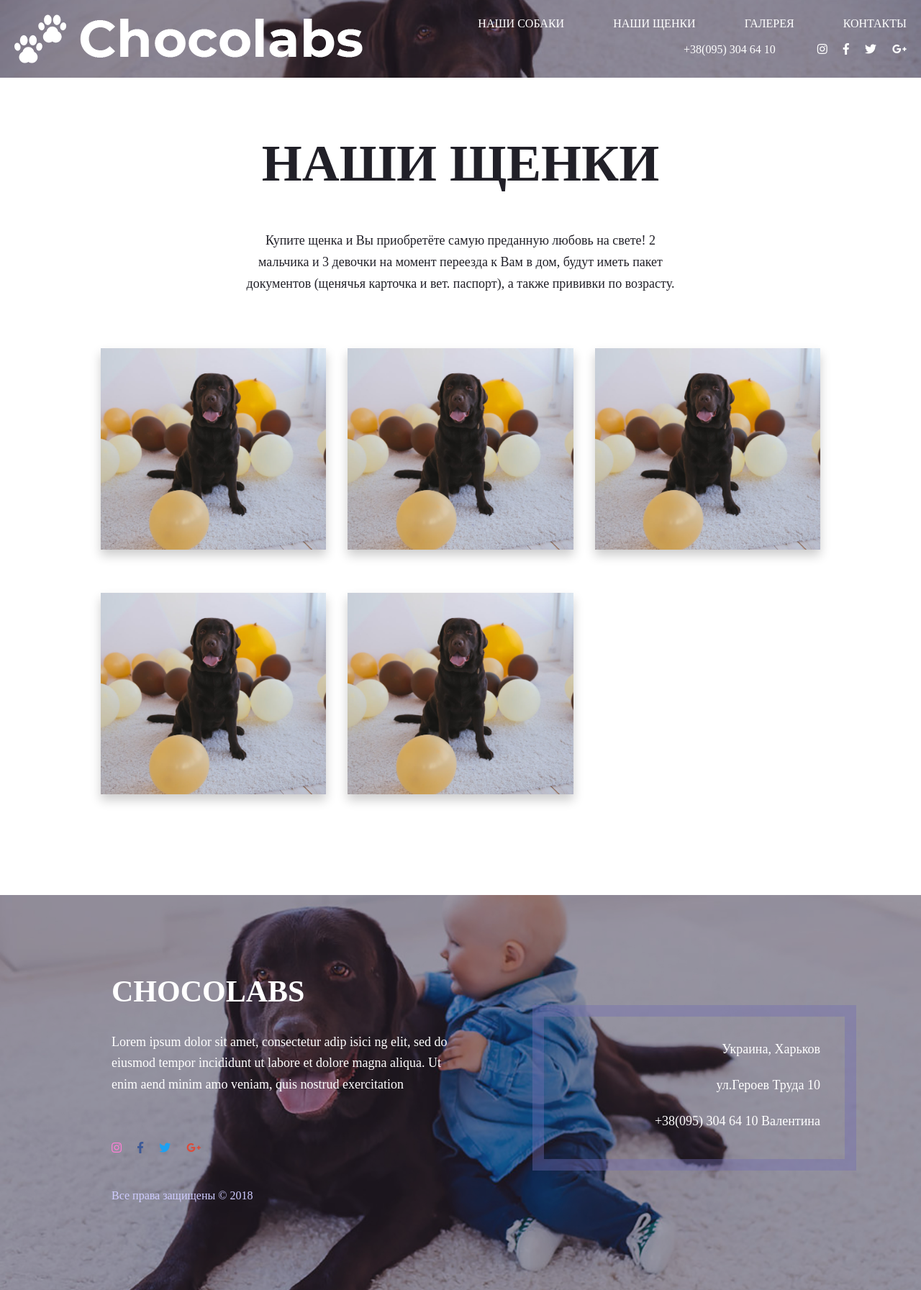
After one commit to BahrovaSasha/chocolabs, a PHP site: page /puppies.html in a window 1280 px wide. The commit adds this page. Shown: the whole page at 72% size. Run offline with PHP 8.4, Linux system fonts and the light colour scheme; some libraries are stand-ins or nearby versions; some web fonts are replaced.

Commit message:
align drop menu, begin puppies

```diff
--- a/app/index.html
+++ b/app/index.html
@@ -25,12 +25,13 @@
 
 <body>
 	<header class="main_header">
-		<div class="header_menu_wrap">
-			<div class="header_menu container_big">
+		<div class="header_menu_wrap container_big">
+			<div class="header_menu">
 				<div class="logo_menu_align">
 					<a href="#" class="logo"><img src="img\logo.png" alt="logo"></a>
 				</div>
 			<div class="details">
+
 			<nav class="main_nav">
 				<ul class="flex_menu">
 					<li><a href="#">Наши собаки</a></li>
@@ -50,7 +51,6 @@
 				<a href="#"><i class="fab fa-google-plus-g"></i></a>
 				</div>
 			</div>
-
 		</div>
 		<a href="#" class="burger">
 			<span class="menu_button"></span>
--- /dev/null
+++ b/app/puppies.html
@@ -0,0 +1,131 @@
+<!DOCTYPE html>
+<html lang="ru">
+
+<head>
+
+	<meta charset="utf-8">
+	<!-- <base href="/"> -->
+
+	<title>Chocolabs</title>
+	<meta name="description" content="">
+
+	<meta http-equiv="X-UA-Compatible" content="IE=edge">
+	<meta name="viewport" content="width=device-width, initial-scale=1, maximum-scale=1">
+
+	<!-- Template Basic Images Start -->
+	<meta property="og:image" content="path/to/image.jpg">
+
+	<!-- Custom Browsers Color Start -->
+	<meta name="theme-color" content="#000">
+	<!-- Custom Browsers Color End -->
+
+	<link rel="stylesheet" href="css/main.min.css">
+
+</head>
+
+<body>
+	<header class="main_header main_header_dog">
+		<div class="header_menu_wrap">
+			<div class="header_menu container_big">
+				<div class="logo_menu_align">
+					<a href="#" class="logo"><img src="img\logo.png" alt="logo"></a>
+				</div>
+			<div class="details">
+			<nav class="main_nav">
+				<ul class="flex_menu">
+					<li><a href="#">Наши собаки</a></li>
+					<li><a href="#">Наши щенки</a></li>
+					<li><a href="#">Галерея</a></li>
+					<li><a href="#">Контакты</a></li>
+				</ul>
+			</nav>
+			<div class="contacts">
+				<div class="phone">
+					<a href="tel:+380953046410">+38(095) 304 64 10</a>
+				</div>
+				<div class="social-icons">
+				<a href="#"><i class="fab fa-instagram"></i></a>
+				<a href="#"><i class="fab fa-facebook-f"></i></a>
+				<a href="#"><i class="fab fa-twitter"></i></a>
+				<a href="#"><i class="fab fa-google-plus-g"></i></a>
+				</div>
+			</div>
+		</div>
+		<a href="#" class="burger">
+			<span class="menu_button"></span>
+		</a>
+		</div>
+		</div>
+	</header>
+
+	<main class="container_small">
+		<div class="main_puppies">
+			<div class="puppies_info">
+				<h2 class="dark_h">Наши щенки</h2>
+				<p>Купите щенка и Вы приобретёте самую преданную любовь на свете! 2 мальчика и 3 девочки на момент переезда к Вам в дом, будут иметь пакет документов (щенячья карточка и вет. паспорт), а также прививки по возрасту.</p>
+			</div>
+			<div class="row">
+				<div class="puppi_wrap col-md-4 col-xs-12">
+					<div class="one_puppi">
+						<img src="img\dog3.jpg" alt="">
+						<a href="#" class="overlay"><span>Узнать больше</span></a>
+					</div>
+				</div>
+				<div class="puppi_wrap col-md-4 col-xs-12">
+					<div class="one_puppi">
+						<img src="img\dog3.jpg" alt="">
+						<a href="#" class="overlay"><span>Узнать больше</span></a>
+					</div>
+				</div>
+				<div class="puppi_wrap col-md-4 col-xs-12">
+					<div class="one_puppi">
+						<img src="img\dog3.jpg" alt="">
+						<a href="#" class="overlay"><span>Узнать больше</span></a>
+					</div>
+				</div>
+			</div>
+
+			<div class="row">
+				<div class="puppi_wrap col-md-4 col-xs-12">
+					<div class="one_puppi">
+						<img src="img\dog3.jpg" alt="">
+						<a href="#" class="overlay"><span>Узнать больше</span></a>
+					</div>
+				</div>
+				<div class="puppi_wrap col-md-4 col-xs-12">
+					<div class="one_puppi">
+						<img src="img\dog3.jpg" alt="">
+						<a href="#" class="overlay"><span>Узнать больше</span></a>
+					</div>
+				</div>
+			</div>
+		</div>
+	</main>
+
+	<footer class="footer_background dark-overlay">
+		<div class="row foot_content container_small">
+			<div class="col-md-6 col-xs-12">
+				<h2 class="violet_h">Chocolabs</h2>
+				<p>Lorem ipsum dolor sit amet, consectetur adip isici ng elit, sed do eiusmod tempor incididunt ut labore et dolore magna aliqua. Ut enim aend minim  amo veniam, quis nostrud exercitation</p>
+				<div class="social-icons">
+					<a href="#"><i class="fab fa-instagram"></i></a>
+					<a href="#"><i class="fab fa-facebook-f"></i></a>
+					<a href="#"><i class="fab fa-twitter"></i></a>
+					<a href="#"><i class="fab fa-google-plus-g"></i></a>
+				</div>
+					<div class="copyright">Все права защищены &copy; 2018</div>
+			</div>
+			<div class="col-md-6 col-xs-12 address">
+				<p>Украина, Харьков</p>
+				<p>ул.Героев Труда 10</p>
+				<p>+38(095) 304 64 10 Валентина</p>
+			</div>
+		</div>
+
+	</footer>
+
+
+	<script src="js/scripts.min.js"></script>
+
+</body>
+</html>
--- /dev/null
+++ b/app/scss/_one_dog.scss
@@ -0,0 +1,150 @@
+.main_header_dog{
+  min-height: 10.8rem;
+  height: 10.8rem;
+  @include md{
+    min-height: 8rem;
+    height: 8rem;
+  }
+  &:before{
+    background: url(../img/dog5.jpg) no-repeat 0 100%;
+    background-position: 0 25%;
+    background-size: cover;
+  }
+}
+
+.about_dog{
+  padding: 8rem 0 0;
+  .big_dog_img{
+    height: 41rem;
+  	width: 100%;
+  	// margin: 0 0;
+  	position: relative;
+  	overflow: hidden;
+    box-shadow: 0 0 18px 2px rgba(6,6,6,0.1);
+    margin-top: 8rem;
+    @include md{
+      margin-top: 0;
+    }
+    img{
+      position: absolute;
+  		width: auto;
+  		height: 100%;
+  		margin: 0 auto;
+  		left: 50%;
+  		top: 50%;
+  		transform: translate(-50%,-50%);
+    }
+  }
+  .small_carousel{
+    padding: 2rem 0;
+    display: flex;//не работает
+    // align-items: flex-end;
+    .slick-list{
+      width: 75%;
+    }
+    .small_dog_img{
+      height: 10rem;
+      width: 100%;
+      position: relative;
+    	overflow: hidden;
+      box-shadow: 0 0 18px 2px rgba(6,6,6,0.1);
+      // margin: 0 10rem 0 0;
+      img{
+        position: absolute;
+    		width: auto;
+    		height: 100%;
+    		margin: 0 auto;
+    		left: 50%;
+    		top: 50%;
+    		transform: translate(-50%,-50%);
+      }
+    }
+    .right_arrow{
+      width:20%;
+      display: flex;
+      align-items: center;
+      justify-content: center;
+    .arrow{
+      padding: 0 0;
+      // left: -10rem;
+    }
+  }
+  }
+.dogs_info{
+  @include md{
+    padding-top: 3rem;
+  }
+}
+.one_dog_info{
+  padding: 4rem 0;
+}
+  @include md{
+    padding: 6rem 0;
+  }
+  h5{
+    font-size: 2rem;
+    text-transform: uppercase;
+    padding: 2.4rem 0;
+  }
+  ul{
+    padding: 2rem 0;
+    li{
+      font-family: $text-font;
+      font-size: 1.8rem;
+      padding: 0.6rem 0;
+    }
+  }
+}
+
+.one_dog{
+  width: 100%;
+  position: relative;
+  overflow: hidden;
+  // padding: 0 0.8rem;
+  // top: 0;
+  min-height: 400px;//// на медиазапрос
+  box-shadow: 0 8px 14px rgba(6,6,6,0.2);
+  // padding-bottom: 2rem;
+  &:hover .overlay {
+    background-color: rgba(114, 107, 177, 0.5);
+    opacity: 1;
+  }
+  .overlay{
+    position: absolute;
+    top: 0;
+    left: 0;
+    width: 100%;
+    height: 100%;
+    color: $text-white;
+    font-size: 2.4rem;
+    text-align: center;
+    opacity: 0;
+    overflow: hidden;
+    display: flex;
+    align-items: center;
+    justify-content: center;
+    padding: 0 3%;
+    transition: all 0.5s ease;
+    span{
+      text-align: center;
+    }
+  }
+  img{
+    position: absolute;
+    width: auto;
+    height: 100%;
+    margin: 0 auto;
+    left: 50%;
+    top: 50%;
+    transform: translate(-50%,-50%);
+  }
+  @include lg{
+    min-height: 200px;
+  }
+  @include md{
+    min-height: 400px;
+  }
+  @include sm{
+    min-height: 300px;
+  }
+}
--- /dev/null
+++ b/app/scss/_puppies.scss
@@ -0,0 +1,60 @@
+.main_puppies{
+  padding: 8rem 0;
+}
+.puppies_info{
+  text-align: center;
+  padding-bottom: 4rem;
+  width: 60%;
+  margin: 0 auto;
+  h2{
+    white-space: nowrap;
+  }
+  // max-width: 50%;
+  // display: flex;
+  // justify-content: center;
+  // flex-direction: column;
+}
+.puppi_wrap{
+  padding-bottom: 6rem;
+}
+.one_puppi{
+  width: 100%;
+  position: relative;
+  overflow: hidden;
+  padding: 0.8rem;
+  min-height: 280px;
+  box-shadow: 0 8px 14px rgba(6,6,6,0.2);
+  &:hover .overlay {
+    background-color: rgba(114, 107, 177, 0.5);
+    opacity: 1;
+  }
+  .overlay{
+    position: absolute;
+    top: 0;
+    left: 0;
+    width: 100%;
+    height: 100%;
+    color: $text-white;
+    font-size: 2.4rem;
+    text-align: center;
+    opacity: 0;
+    overflow: hidden;
+    display: flex;
+    align-items: center;
+    justify-content: center;
+    padding: 0 3%;
+    transition: all 0.5s ease;
+    span{
+      text-align: center;
+    }
+  }
+  img{
+    position: absolute;
+    width: auto;
+    height: 100%;
+    margin: 0 auto;
+    left: 50%;
+    top: 50%;
+    transform: translate(-50%,-50%);
+  }
+}
--- a/app/scss/main.scss
+++ b/app/scss/main.scss
@@ -137,9 +142,11 @@ body {
 	display: flex;
 	justify-content: space-between;
 	// height: 16rem;
-	align-items: center;
+	align-items: flex-start;
 	// position: fixed;
 	// top: 0;
+	z-index: 10;
+	height: 8rem;
 	.logo {
 		img{
 			max-width: 100%;
@@ -186,7 +193,7 @@ body {
 		.flex_menu{
 			background: rgba(36,20,42,0.4);
 			position: absolute;
-			z-index: 10;
+			// z-index: 10;
 			width: 100%;
 			left:0;
 			top: 100%;
@@ -198,6 +205,8 @@ body {
 // 	display: flex;
 // 	align-items: center;
 // 	justify-content: center;
+.burger{
+	height: 100%;
 
 .menu_button{
 	display: none;
@@ -306,13 +313,31 @@ body {
 			}
 		}
 	}
+	// .flex_menu.active_nav{
+	// 	li{
+	// 		padding: 3rem 0;
+	// 	}
+	// }
+	.header_menu.active_nav{////отмена анимации и фона
+		background: none;
+		animation: none;
+		// .flex_menu{
+		// 	li{
+		// 		padding: 10rem;
+		// 	}
+		// }
+	}
 	.header_description{
 		top: 20.8rem;//////////////////////////////////////////////////////////////
+
 		@include md{
-			top: 18rem;
+			top: 10rem;
 		}
 	}
 }
+// .main_header.active_nav{
+// 	transition: none !important;////////////////////////////////////////////////////
+// }
 .header_menu_wrap{
 	height: 10.8rem;
 	@include md{
@@ -344,15 +369,15 @@ body {
 	// 	font-size: 1.6rem;
 	// }
 }
-.active_nav{//////////////////////////////x
-	height: 100%;
-	.main_header.fixed_header{
-		.header_menu_wrap{
-			// transition: 0.3s;
-			// background: rgba(33,0,42,0.8);
-
+.logo_burger_wrap{
+	display: flex;
+	align-items: center;
 }
-	}
+.burger.active_nav{
+	// .menu_button{
+	// 	top: 1%;
+	// }
+	@include md{
 		.menu_button{
 			background: none;
 			&:before{
@@ -1121,4 +1210,6 @@ body {
 
 
 // Always at the end
-@import "dogs"
+@import "dogs";
+@import "one_dog";
+@import "puppies"
```
Also changed, not shown: other parts of app/scss/main.scss (+91 -24 lines), app/js/common.js (+43 -1 lines), app/one_dog.html (added, +151 -0 lines), app/css/main.min.css, app/img/dog8.jpg (added), app/js/scripts.min.js, app/scss/_one_puppi.scss (added). Lines whose indentation alone changed are shown as unchanged.
